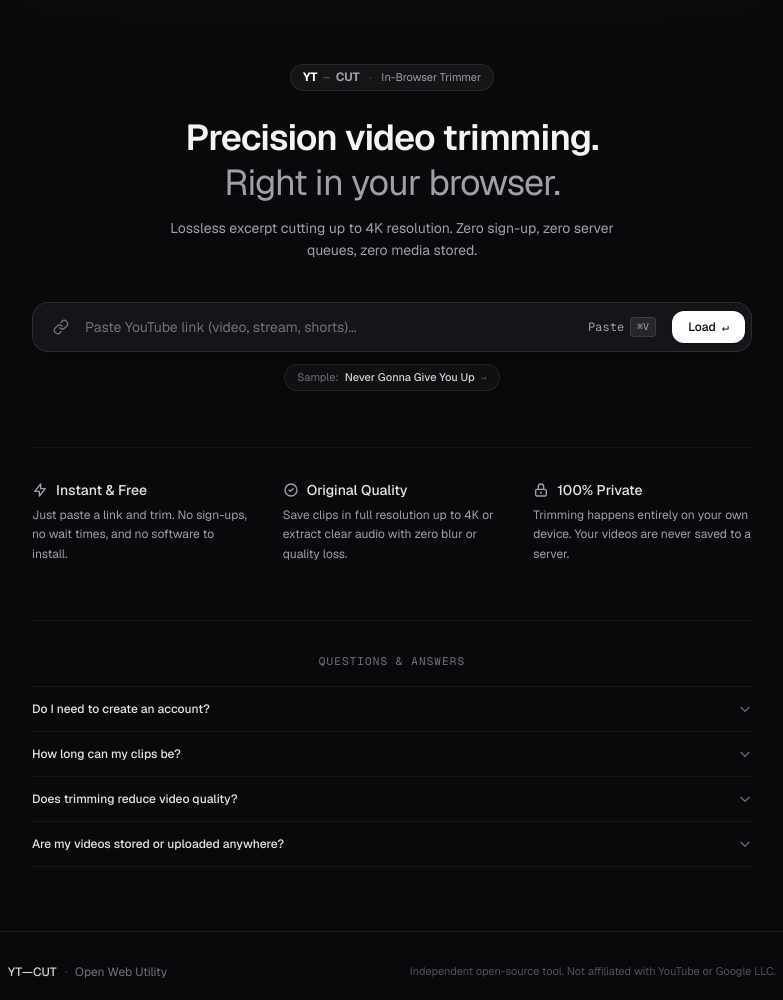
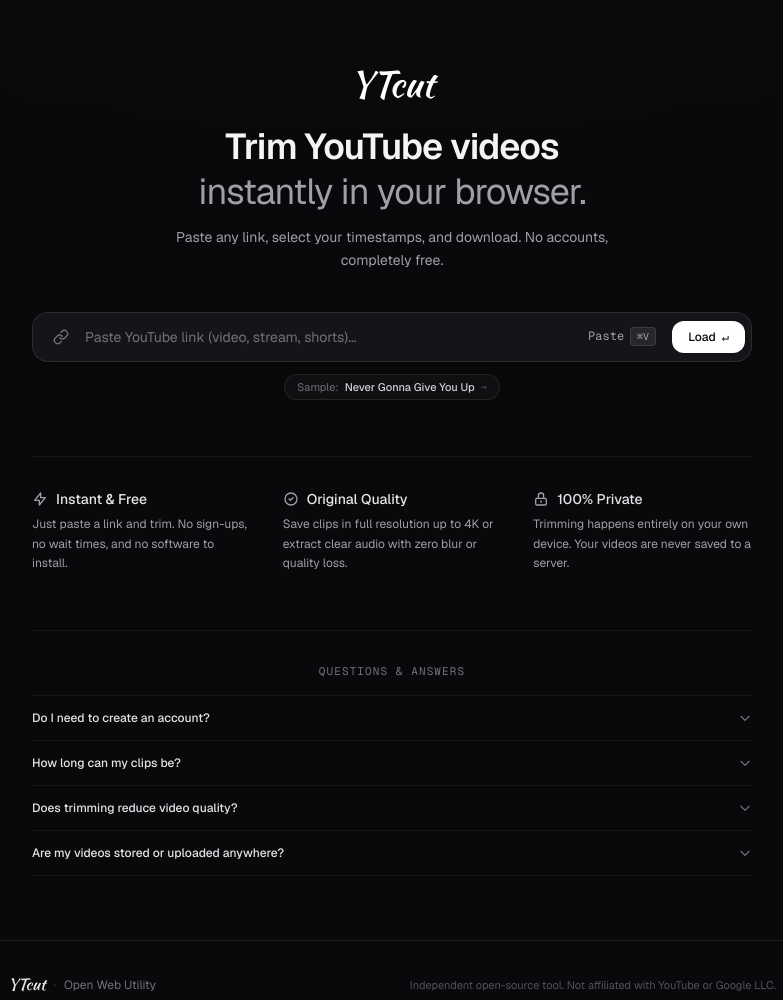
Before and after one commit to abhimanyutiwaribot/yt-cut, an Astro site in the folder web/: page / in a window 1280 px wide. Shown: the whole page, without its empty margins (248-1031 px from the left). Built offline with nearby package versions, Linux system fonts and the light colour scheme; Astro itself is replaced by a stand-in of ours; no server answers.

Commit message:
style: update logo to YTcut calligraphy and refine hero

```diff
--- a/web/src/components/Footer.astro
+++ b/web/src/components/Footer.astro
@@ -5,7 +5,7 @@
 <footer class="relative z-10 border-t border-white/[0.08] py-8 px-6 text-center text-xs text-zinc-500 font-normal">
   <div class="max-w-3xl mx-auto flex flex-col sm:flex-row items-center justify-between gap-3 text-xs">
     <div class="flex items-center gap-2">
-      <span class="font-medium text-zinc-300">YT—CUT</span>
+      <span class="font-brand text-base text-zinc-200 tracking-normal">YTcut</span>
       <span class="text-zinc-700">·</span>
       <span>Open Web Utility</span>
     </div>
--- a/web/src/components/Hero.astro
+++ b/web/src/components/Hero.astro
@@ -3,21 +3,19 @@
 ---
 
 <div class="text-center max-w-xl mx-auto mb-10">
-  {/* Minimal Wordmark Pill */}
-  <div class="inline-flex items-center gap-1.5 px-3 py-1 rounded-full bg-zinc-900/80 border border-white/[0.08] mb-6 shadow-sm">
-    <span class="font-bold text-xs text-white tracking-tight">YT</span>
-    <span class="text-zinc-500 font-mono text-[11px]">—</span>
-    <span class="font-bold text-xs text-zinc-400 tracking-tight">CUT</span>
-    <span class="text-zinc-600 text-[10px] mx-1">·</span>
-    <span class="text-[11px] text-zinc-400 font-normal">In-Browser Trimmer</span>
+  {/* Logo Wordmark */}
+  <div class="mb-5">
+    <span class="font-brand text-3xl sm:text-4xl text-white tracking-normal select-none inline-block">
+      YTcut
+    </span>
   </div>
 
   <h1 class="text-3xl sm:text-4xl font-semibold tracking-tight text-zinc-100 leading-tight">
-    Precision video trimming.
-    <br class="hidden sm:block" />
-    <span class="text-zinc-400 font-normal"> Right in your browser.</span>
+    Trim YouTube videos
+    <br />
+    <span class="text-zinc-400 font-normal">instantly in your browser.</span>
   </h1>
   <p class="text-xs sm:text-sm text-zinc-400 mt-3 font-normal max-w-md mx-auto leading-relaxed">
-    Lossless excerpt cutting up to 4K resolution. Zero sign-up, zero server queues, zero media stored.
+    Paste any link, select your timestamps, and download. No accounts, completely free.
   </p>
 </div>
--- a/web/src/pages/index.astro
+++ b/web/src/pages/index.astro
@@ -6,7 +6,7 @@ import Features from '../components/Features.astro';
 import Faq from '../components/Faq.astro';
 import Footer from '../components/Footer.astro';
 
-const title = "YT—CUT · Precision YouTube Video Trimmer (Up to 4K)";
+const title = "YTcut · Precision In-Browser YouTube Video Trimmer";
 const description = "Lossless, in-browser YouTube video trimmer. Paste any link, drag to isolate timestamps, and export clean 4K/1080p clips directly on your device with zero server storage.";
 const siteUrl = "https://yt-cut.com";
 ---
@@ -21,10 +21,10 @@ const siteUrl = "https://yt-cut.com";
     <link rel="icon" type="image/svg+xml" href="/favicon.svg" />
     <link rel="icon" href="/favicon.ico" />
 
-    {/* Typography: Geist + Geist Mono from Google Fonts */}
+    {/* Typography: Geist, Geist Mono, and Calligraphy brand fonts from Google Fonts */}
     <link rel="preconnect" href="https://fonts.googleapis.com" />
     <link rel="preconnect" href="https://fonts.gstatic.com" crossorigin />
-    <link href="https://fonts.googleapis.com/css2?family=Geist:wght@300;400;500;600;700&family=Geist+Mono:wght@400;500;600;700&display=swap" rel="stylesheet" />
+    <link href="https://fonts.googleapis.com/css2?family=Geist:wght@300;400;500;600;700&family=Geist+Mono:wght@400;500;600;700&family=Kaushan+Script&family=Satisfy&family=Great+Vibes&display=swap" rel="stylesheet" />
 
     {/* Open Graph / Social */}
     <meta property="og:type" content="website" />
--- a/web/src/styles/global.css
+++ b/web/src/styles/global.css
@@ -3,6 +3,11 @@
 @theme {
   --font-sans: 'Geist', -apple-system, BlinkMacSystemFont, "Segoe UI", Roboto, sans-serif;
   --font-mono: 'Geist Mono', ui-monospace, SFMono-Regular, Menlo, Monaco, Consolas, monospace;
+  --font-brand: 'Kaushan Script', 'Satisfy', cursive;
+}
+
+.font-brand {
+  font-family: var(--font-brand);
 }
 
 @layer base {
```
